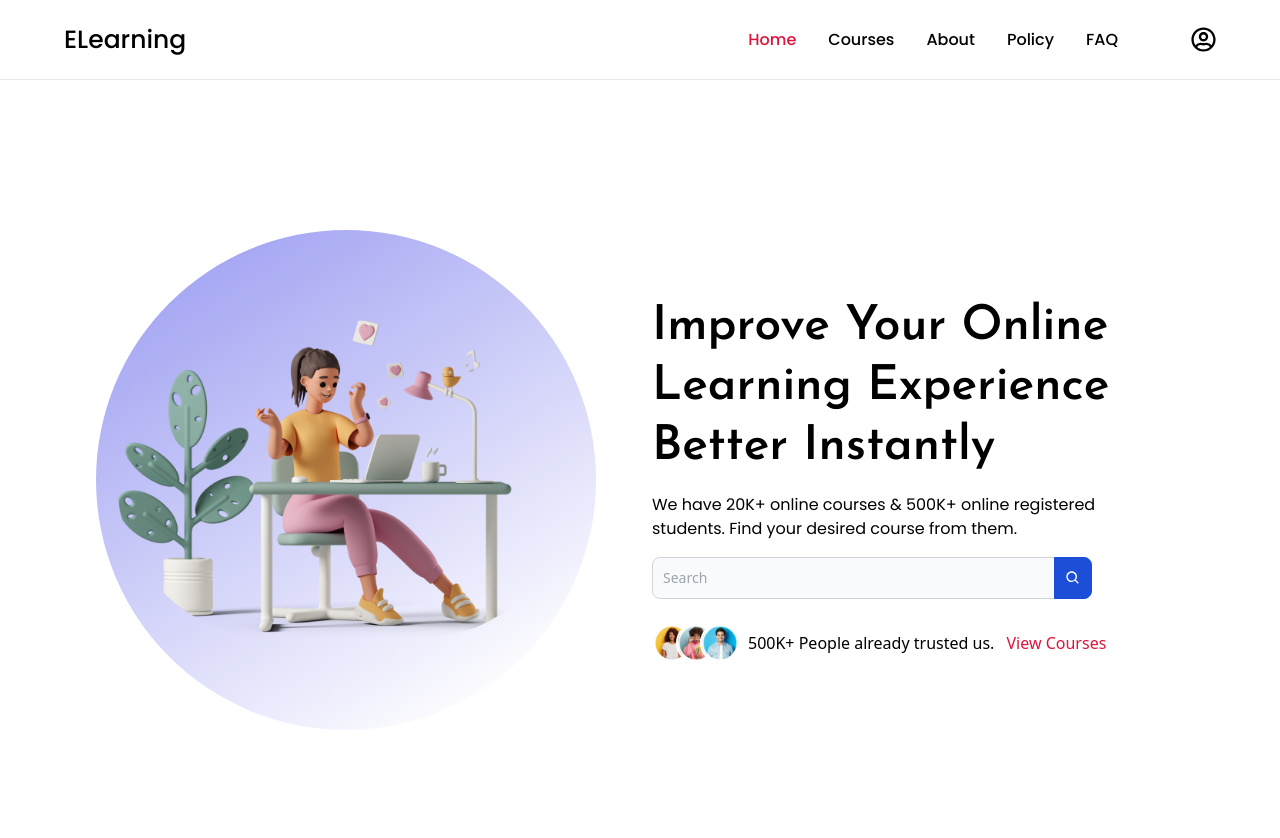
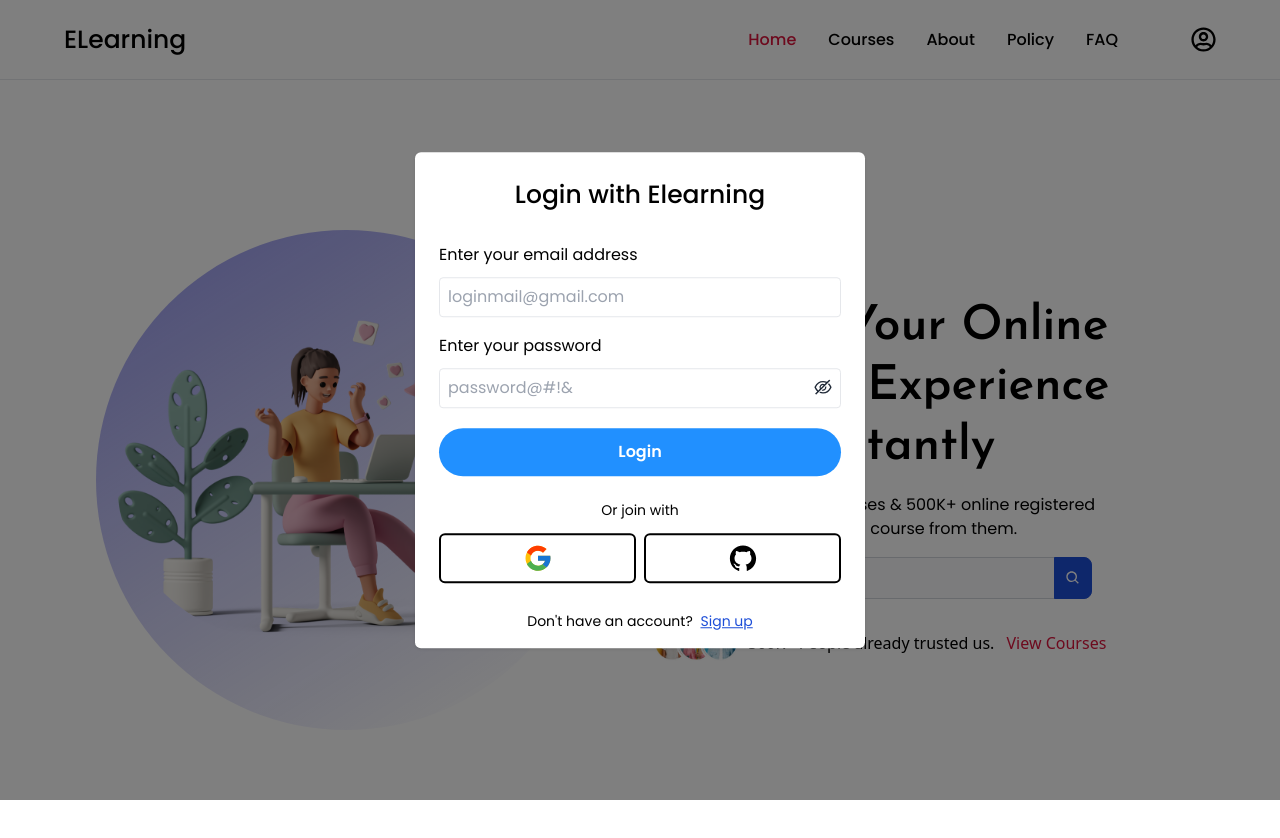
Before and after one commit to hamaadafzal4209/Full-Stack-LMS, a Next.js app in the folder LMS/client/: page / in a window 1280 px wide. Both pictures are taken after a click on the icon 1203 px from the left and 39 px from the top of the page. Shown: the top 838 px of the page. Built offline with nearby package versions, Linux system fonts and the light colour scheme.

Commit message:
complete login popup

```diff
--- a/LMS/client/app/components/Auth/Login.tsx
+++ b/LMS/client/app/components/Auth/Login.tsx
@@ -1,11 +1,121 @@
-import React from 'react'
+import React, { FC, useState } from "react";
+import { useFormik } from "formik";
+import * as Yup from "yup";
+import { styles } from "../../../app/styles/style";
+import {
+  AiFillGithub,
+  AiOutlineEye,
+  AiOutlineEyeInvisible,
+} from "react-icons/ai";
+import { FcGoogle } from "react-icons/fc";
 
-type Props = {}
+type Props = {
+  setOpen: (open: boolean) => void;
+  setRoute?: (route: string) => void;
+};
 
-const Login = (props: Props) => {
+const schema = Yup.object().shape({
+  email: Yup.string()
+    .email("Please enter a valid email address")
+    .required("Please enter your email"),
+  password: Yup.string().required("Please enter your password").min(6),
+});
+
+const Login: FC<Props> = ({ setOpen }) => {
+  const [show, setShow] = useState(false);
+
+  const formik = useFormik({
+    initialValues: { email: "", password: "" },
+    validationSchema: schema,
+    onSubmit: async ({ email, password }) => {
+      console.log(email, password);
+    },
+  });
+
+  const { errors, values, touched, handleChange, handleSubmit } = formik;
+
   return (
-    <div>Login</div>
-  )
-}
+    <div className="w-full px-2">
+      <h1 className={`${styles.title}`}>Login with Elearning</h1>
+      <form onSubmit={handleSubmit}>
+        <div className="w-full mt-5 relative mb-1">
+          <label className={`${styles.label}`} htmlFor="email">
+            Enter your email address
+          </label>
+          <input
+            type="email"
+            name="email"
+            value={values.email}
+            onChange={handleChange}
+            id="email"
+            placeholder="loginmail@gmail.com"
+            className={`${errors.email && touched.email && "border-red-500"} ${
+              styles.input
+            }
+        `}
+          />
+          {errors.email && touched.email && (
+            <span className="text-red-500 pt-2 block">{errors.email}</span>
+          )}
+        </div>
 
-export default Login
+        <div className="w-full mt-4 relative mb-1">
+          <label className={`${styles.label}`} htmlFor="password">
+            Enter your password
+          </label>
+          <input
+            type={!show ? "password" : "text"}
+            name="password"
+            value={values.password}
+            onChange={handleChange}
+            id="password"
+            placeholder="password@#!&"
+            className={`${
+              errors.password && touched.password && "border-red-500"
+            } ${styles.input}
+        `}
+          />
+          {!show ? (
+            <AiOutlineEyeInvisible
+              className="absolute top-11 right-2 z-1 cursor-pointer text-gray-800 dark:text-white"
+              size={20}
+              onClick={() => setShow(true)}
+            />
+          ) : (
+            <AiOutlineEye
+              className="absolute top-11 right-2 z-1 cursor-pointer text-gray-800 dark:text-white"
+              size={20}
+              onClick={() => setShow(false)}
+            />
+          )}
+          {errors.password && touched.password && (
+            <span className="text-red-500 pt-2 block">{errors.password}</span>
+          )}
+        </div>
+        <div className="w-full mt-5">
+          <input type="submit" value="Login" className={`${styles.button}`} />
+        </div>
+        <br />
+        <h5 className="text-center font-Poppins text-[14px] text-black dark:text-white">
+          Or join with
+        </h5>
+        <div className="grid grid-cols-2 my-3 gap-2">
+          <div className="flex items-center justify-center py-2 dark:bg-gray-100 rounded-md border-2 border-black dark:border-white">
+            <FcGoogle size={30} className="cursor-pointer" />
+          </div>
+          <div className="flex items-center justify-center py-2 dark:bg-gray-100 rounded-md border-2 border-black dark:border-white">
+            <AiFillGithub size={30} className="cursor-pointer" />
+          </div>
+        </div>
+        <h5 className="text-center pt-4 font-Poppins text-[14px] dark:text-white text-black">
+          {"Don't have an account?"}{" "}
+          <span className="dark:text-[#2190ff] pl-1 cursor-pointer underline text-blue-700">
+            Sign up
+          </span>
+        </h5>
+      </form>
+    </div>
+  );
+};
+
+export default Login;
--- a/LMS/client/app/components/Layouts/Header.tsx
+++ b/LMS/client/app/components/Layouts/Header.tsx
@@ -37,7 +37,7 @@
 
   return (
     <>
-      {/* top header --- navbar */}
+      {/* Top header --- Navbar */}
       <div
         className={`${
           active
@@ -65,6 +65,7 @@
             <FaRegUserCircle
               size={25}
               className="text-black dark:text-white cursor-pointer"
+              onClick={() => setOpen(true)}
             />
           </div>
         </div>
@@ -76,11 +77,9 @@
           />
         )}
       </div>
-      {/* form popup */}
-      {route === "Sign-Up" && <></>}
-      {route === "Login" && (
-        <>
-          {open && (
+
+      {/* Form popup */}
+      {route === "Login" && open && (
         <CustomModel
           open={open}
           setOpen={setOpen}
@@ -91,8 +90,6 @@
         />
       )}
     </>
-      )}
-    </>
   );
 };
 
--- a/LMS/client/app/page.tsx
+++ b/LMS/client/app/page.tsx
@@ -3,6 +3,8 @@
 import Heading from "./utils/Headings";
 import Header from "./components/Layouts/Header";
 import Hero from "./components/Home/Hero";
+import CustomModel from "./utils/CustomModel";
+import Login from "./components/Auth/Login";
 
 interface Props {}
 
@@ -26,6 +28,12 @@
         setRoute={setRoute}
       />
       <Hero />
+      <CustomModel  open={open}
+          setOpen={setOpen}
+          route={route}
+          setRoute={setRoute}
+          activeItem={activeItem}
+          component={Login} />
     </div>
   );
 };
--- /dev/null
+++ b/LMS/client/app/styles/style.ts
@@ -0,0 +1,9 @@
+export const styles = {
+  title:
+    "text-[25px] text-black dark:text-white font-[500] font-Poppins text-center py-2",
+  label: "text-[16px] font-Poppins text-black dark:text-white",
+  input:
+    "w-full text-black dark:text-white bg-transparent border rounded h-[40px] px-2 outline-none mt-[10px] font-Poppins",
+  button:
+    "flex flex-row justify-center items-center py-3 px-6 rounded-full cursor-pointer bg-[#2190ff] min-h-[45px] w-full text-[16px] font-Poppins font-semibold text-white dark:text-black",
+};
--- a/LMS/client/app/utils/CustomModel.tsx
+++ b/LMS/client/app/utils/CustomModel.tsx
@@ -1,10 +1,10 @@
-import { Box, Modal } from "@mui/material";
+import { Box, Modal, Typography } from "@mui/material";
 import React, { FC } from "react";
 
 type Props = {
   open: boolean;
   setOpen: (open: boolean) => void;
-  component: any;
+  component: FC<any>;
   activeItem: any;
   route: string;
   setRoute?: (route: string) => void;
@@ -17,24 +17,20 @@
   setRoute,
 }) => {
   return (
+    <>
       <Modal
+      className="p-4"
         open={open}
         onClose={() => setOpen(false)}
         aria-labelledby="modal-modal-title"
         aria-describedby="modal-modal-description"
       >
-      <Box
-        className="absolute top-1/2 left-1/2 -translate-x-1/2 -translate-y-1/2 bg-white darl:bg-slate-900 shadow p-4 outline-none"
-        sx={{
-          width: "auto",
-          maxWidth: "600px",
-          bgcolor: "background.paer",
-          borderRadius: 2,
-        }}
+        <Box className="absolute top-[50%] left-[50%] -translate-x-1/2 -translate-y-1/2 max-w-[450px] w-full bg-white dark:bg-slate-900 rounded-md shadow p-4 outline-none"
         >
           <Component setOpen={setOpen} setRoute={setRoute} />
         </Box>
       </Modal>
+    </>
   );
 };
 
```
Lines whose indentation alone changed are shown as unchanged.
